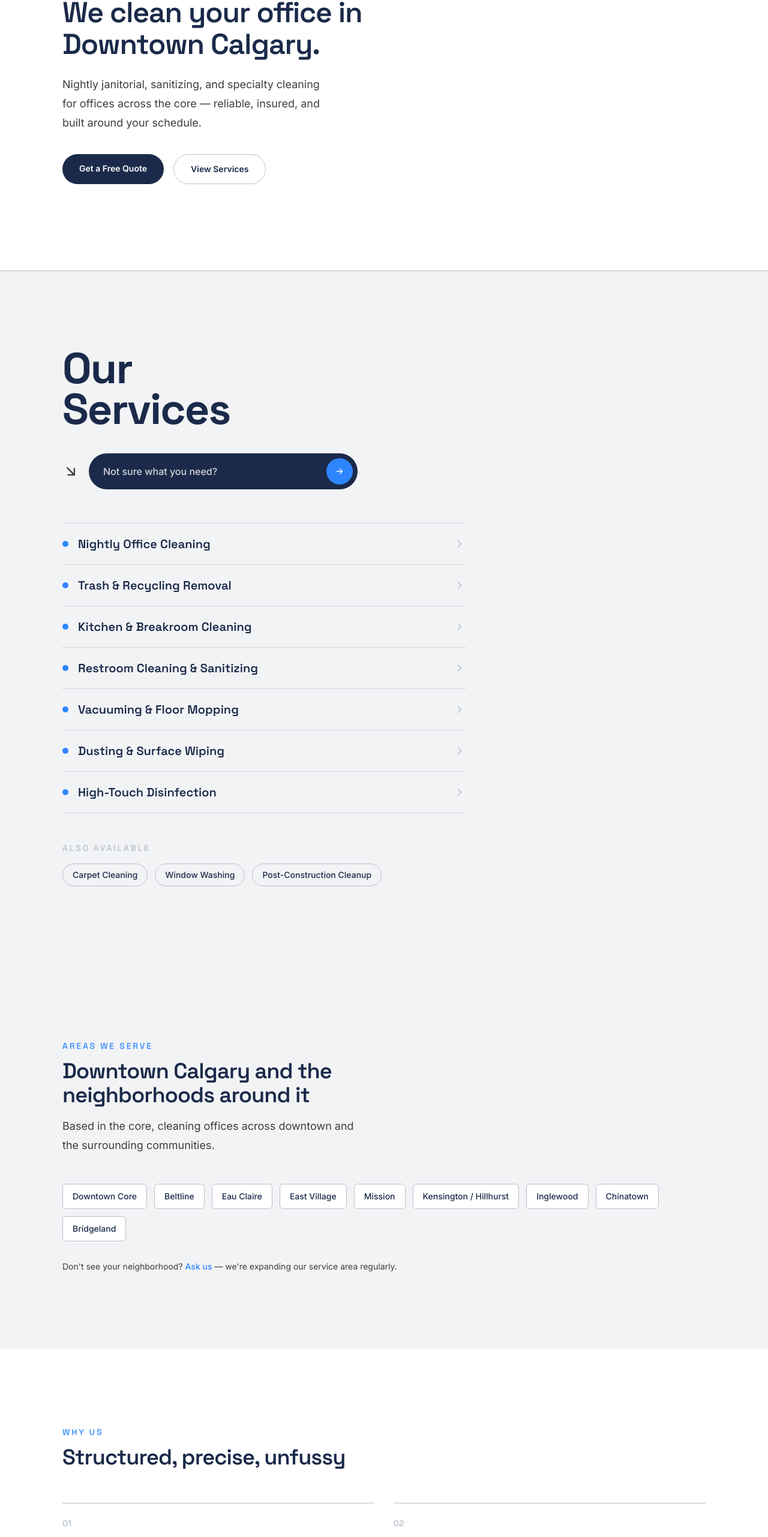
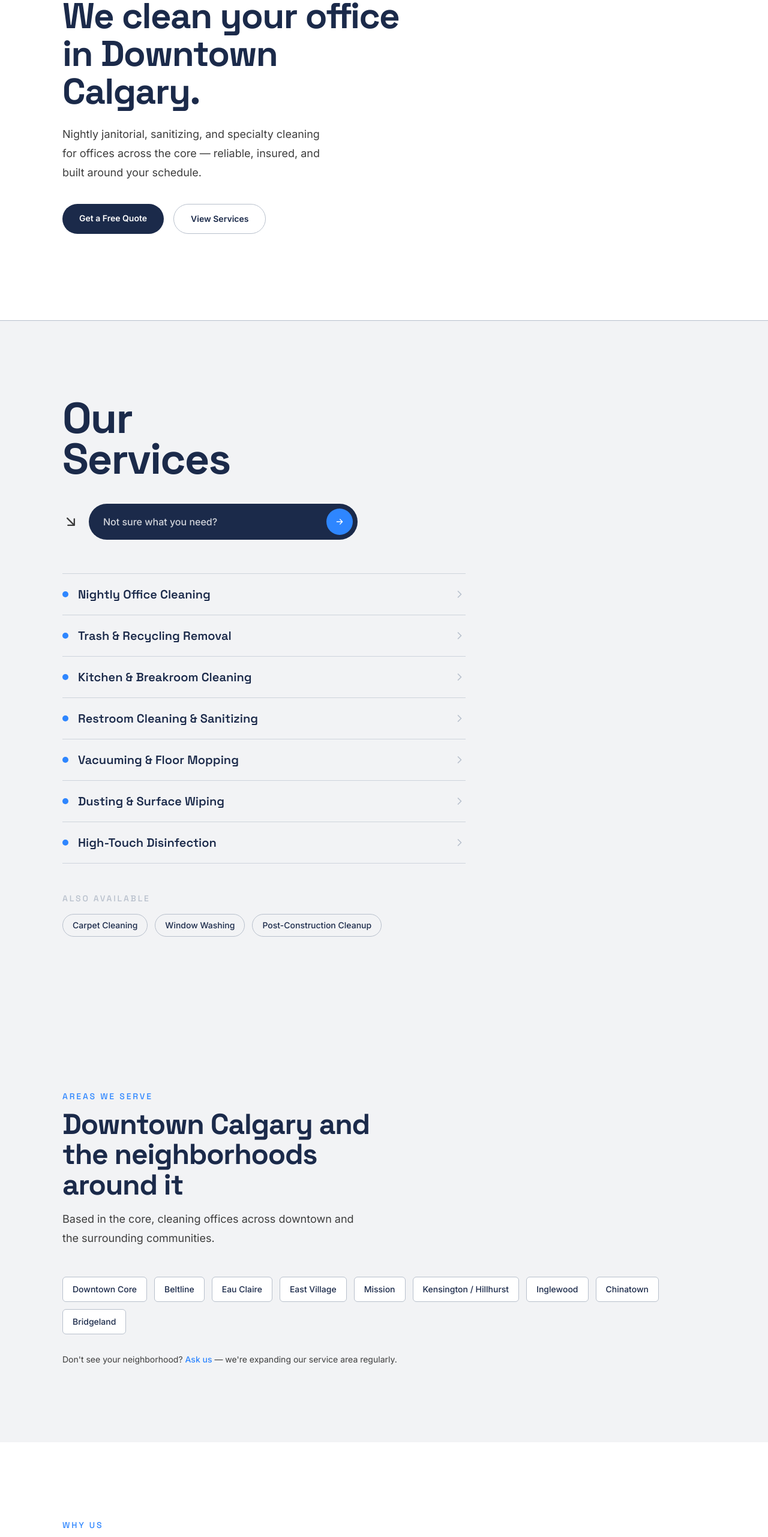
Before and after one commit to danielospina-la/downtown-calgary-office-cleaning, a Next.js app: page / in a window 1280 px wide. Shown: the part 234-2797 px from the top of the page at 60% size. Built offline with nearby package versions, Linux system fonts and the light colour scheme.

Commit message:
Apply bold heading style consistently across all sections

```diff
--- a/src/components/Contact.tsx
+++ b/src/components/Contact.tsx
@@ -8,7 +8,7 @@ export default function Contact() {
           <p className="font-heading text-sm font-medium uppercase tracking-[0.2em] text-electric">
             Get a Quote
           </p>
-          <h2 className="mt-3 font-heading text-3xl font-semibold tracking-tight text-white sm:text-4xl">
+          <h2 className="mt-3 font-heading text-4xl font-bold leading-[1.05] tracking-tight text-white sm:text-5xl">
             Tell us about your space
           </h2>
           <p className="mt-4 text-lg leading-8 text-steel">
--- a/src/components/Hero.tsx
+++ b/src/components/Hero.tsx
@@ -9,7 +9,7 @@ export default function Hero() {
           <p className="mb-4 font-heading text-sm font-medium uppercase tracking-[0.2em] text-electric">
             Downtown Calgary &amp; Surrounding Areas
           </p>
-          <h1 className="font-heading text-4xl font-semibold leading-[1.1] tracking-tight text-navy sm:text-5xl">
+          <h1 className="font-heading text-5xl font-bold leading-[1.05] tracking-tight text-navy sm:text-6xl">
             We clean your office in Downtown Calgary.
           </h1>
           <p className="mt-6 max-w-md text-lg leading-8 text-charcoal">
--- a/src/components/ServiceAreas.tsx
+++ b/src/components/ServiceAreas.tsx
@@ -18,7 +18,7 @@ export default function ServiceAreas() {
           <p className="font-heading text-sm font-medium uppercase tracking-[0.2em] text-electric">
             Areas We Serve
           </p>
-          <h2 className="mt-3 font-heading text-3xl font-semibold tracking-tight text-navy sm:text-4xl">
+          <h2 className="mt-3 font-heading text-4xl font-bold leading-[1.05] tracking-tight text-navy sm:text-5xl">
             Downtown Calgary and the neighborhoods around it
           </h2>
           <p className="mt-4 text-lg leading-8 text-charcoal">
--- a/src/components/WhyUs.tsx
+++ b/src/components/WhyUs.tsx
@@ -29,7 +29,7 @@ export default function WhyUs() {
           <p className="font-heading text-sm font-medium uppercase tracking-[0.2em] text-electric">
             Why Us
           </p>
-          <h2 className="mt-3 font-heading text-3xl font-semibold tracking-tight text-navy sm:text-4xl">
+          <h2 className="mt-3 font-heading text-5xl font-bold leading-[0.95] tracking-tight text-navy sm:text-6xl">
             Structured, precise, unfussy
           </h2>
         </div>
```
